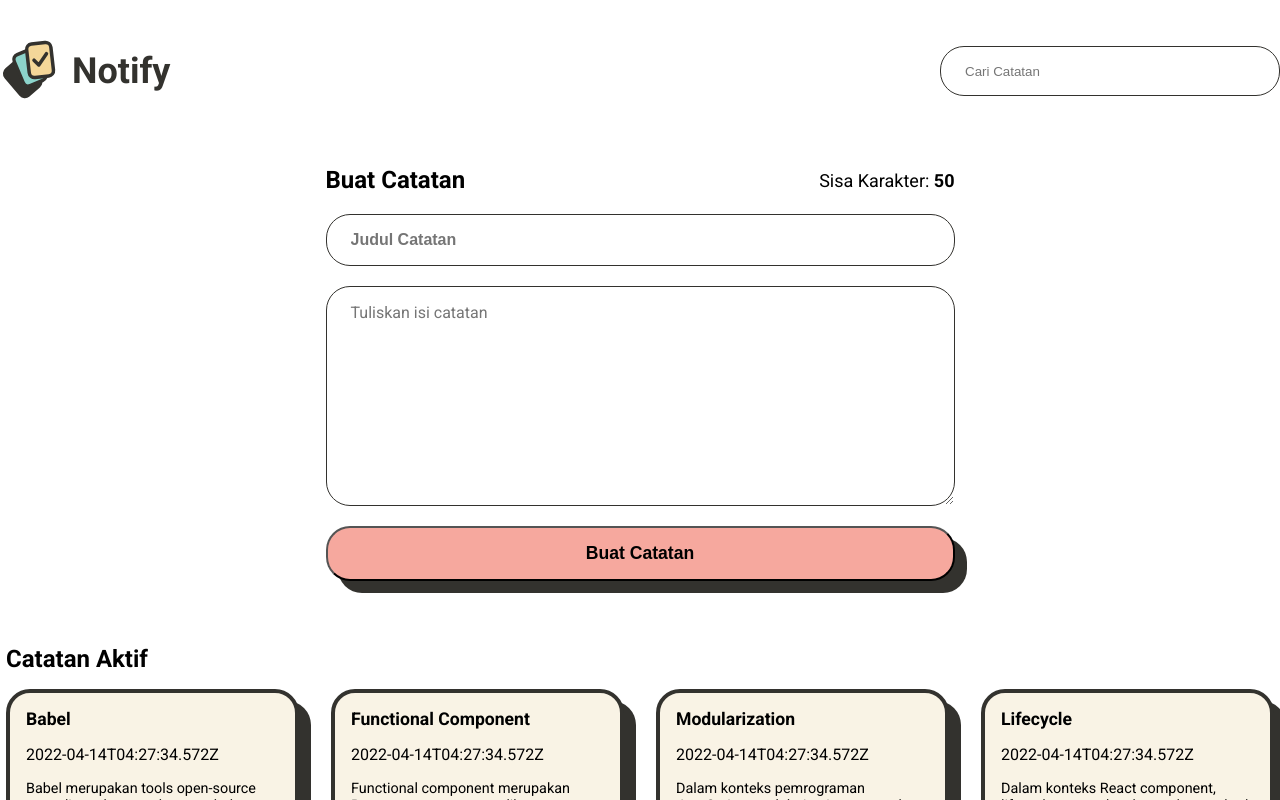
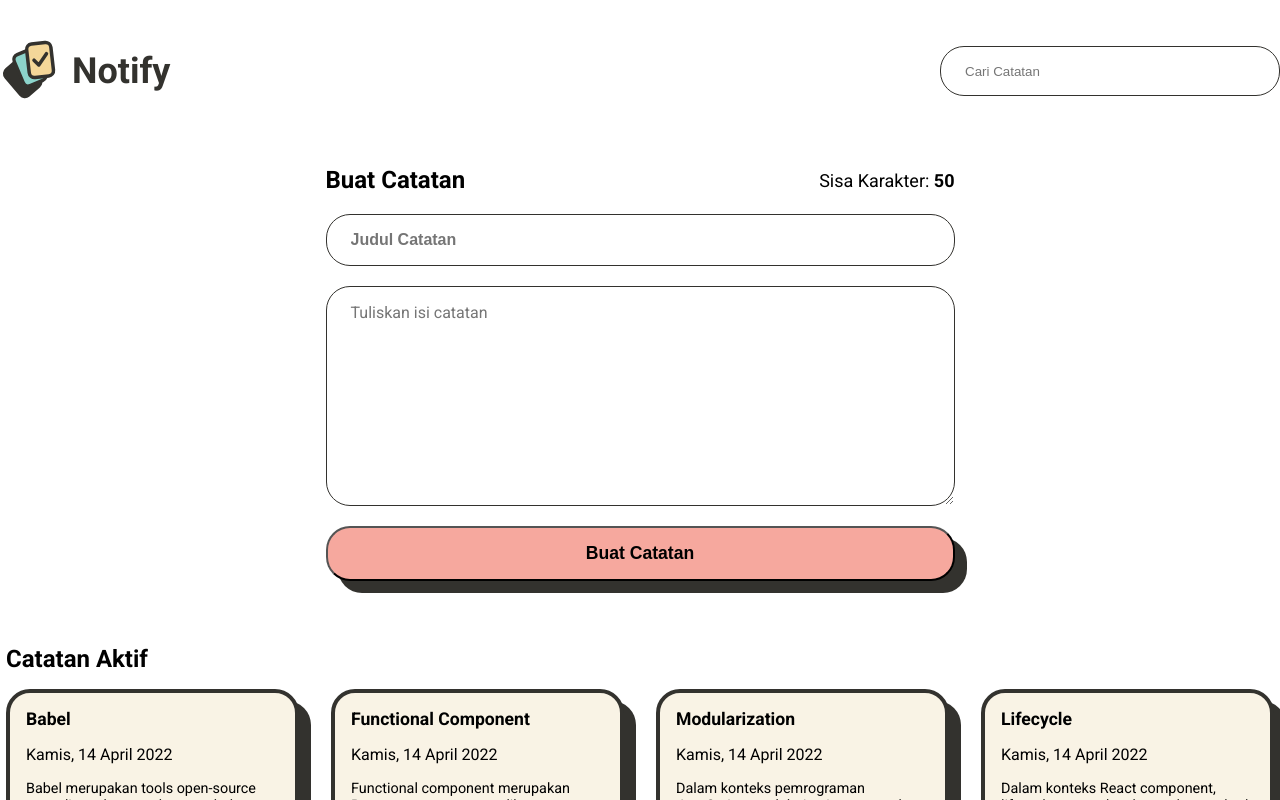
Before and after one commit to irzan00/notify-reactApp, a React (Vite) app: page / in a window 1280 px wide. Shown: the top 800 px of the page. Built offline with nearby package versions, Linux system fonts and the light colour scheme.

Commit message:
ubah format createdAt

```diff
--- a/src/components/noteItem/NoteItemBody.jsx
+++ b/src/components/noteItem/NoteItemBody.jsx
@@ -1,10 +1,11 @@
 import React from "react";
+import { showFormattedDate } from '../../utils/data'
 
 function NoteItemBody({ title, body, createdAt }) {
   return (
     <div className="note-item-body">
       <h4>{title}</h4>
-      <p className="created-date">{createdAt}</p>
+      <p className="created-date">{showFormattedDate(createdAt)}</p>
       <p className="body-text">{body}</p>
     </div>
   );
```
